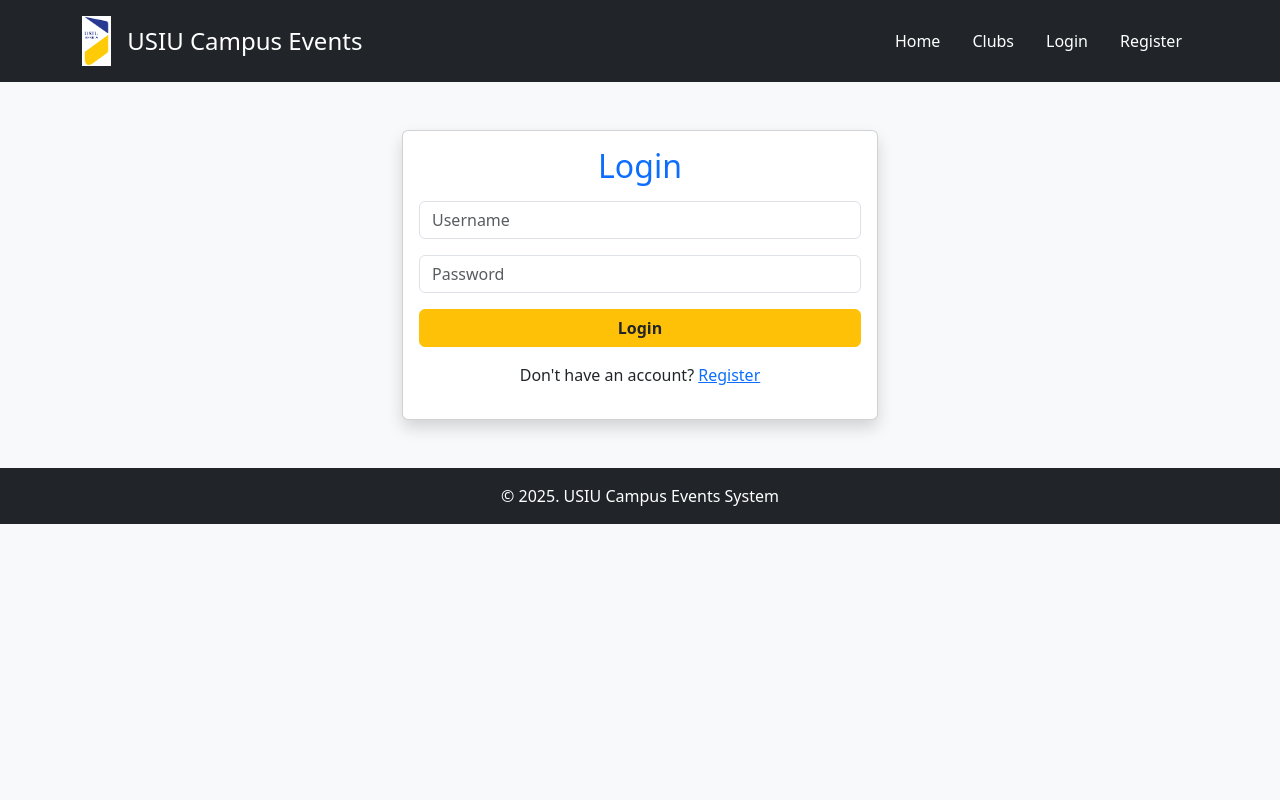
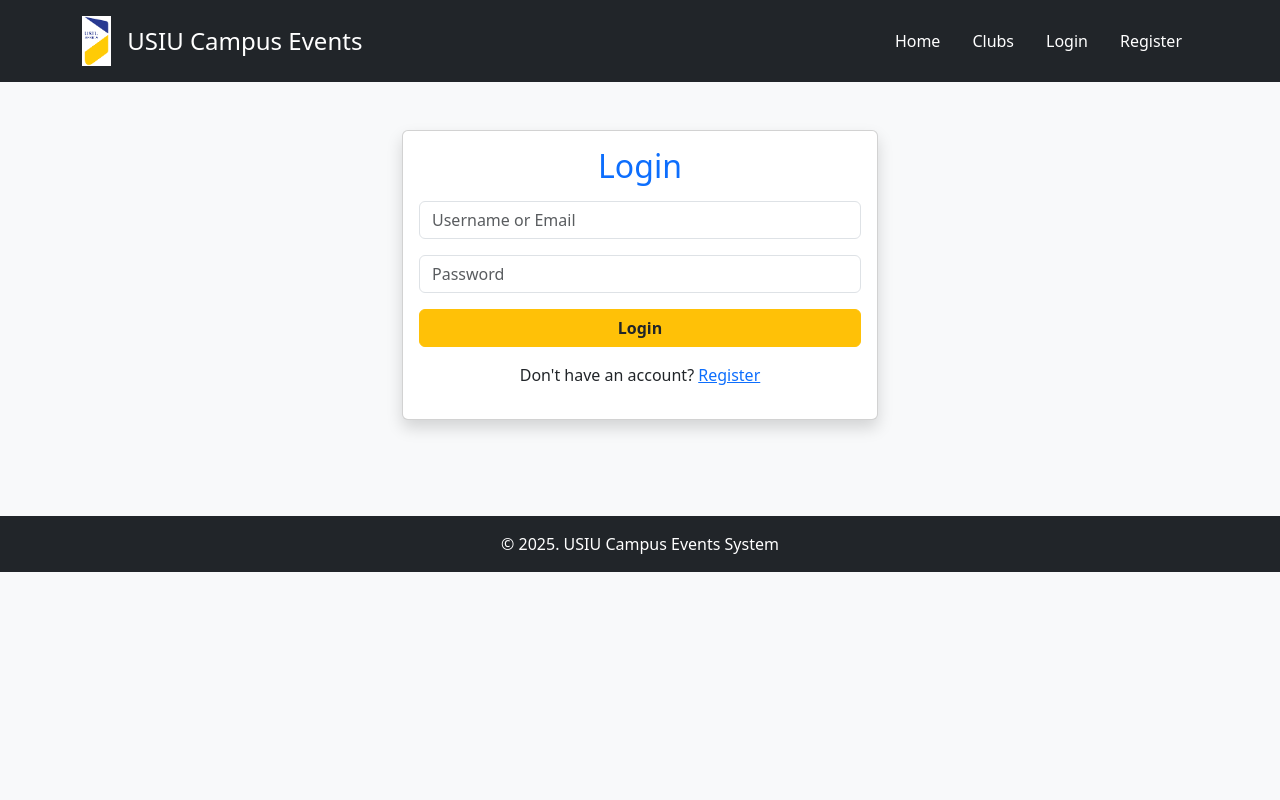
Before and after one commit to lizardcat/campus-events, a PHP site: page /login.php in a window 1280 px wide. Run offline with PHP 8.4, Linux system fonts and the light colour scheme.

Commit message:
Adding email validation & fixing default images

```diff
--- a/login.php
+++ b/login.php
@@ -7,13 +7,14 @@
 $success = '';
 
 if ($_SERVER['REQUEST_METHOD'] === 'POST') {
-    $username = $_POST['username'];
+    $identifier = $_POST['username']; // can be username or email
+    $email = $_POST['email'];
     $password = $_POST['password'];
 
-    $stmt = $conn->prepare("SELECT id, password FROM users WHERE username = ?");
-    $stmt->bind_param("s", $username);
+    $stmt = $conn->prepare("SELECT id, username, password FROM users WHERE username = ? OR email = ?");
+    $stmt->bind_param("ss", $identifier, $identifier);
     $stmt->execute();
-    $stmt->bind_result($id, $hashed);
+    $stmt->bind_result($id, $username, $hashed);
     if ($stmt->fetch() && password_verify($password, $hashed)) {
         $_SESSION['user_id'] = $id;
         $_SESSION['username'] = $username;
@@ -41,7 +42,7 @@
             <?php endif; ?>
             <form method="post">
                 <div class="mb-3">
-                    <input type="text" name="username" class="form-control" placeholder="Username" required>
+                    <input type="text" name="username" class="form-control" placeholder="Username or Email" required>
                 </div>
                 <div class="mb-3">
                     <input type="password" name="password" class="form-control" placeholder="Password" required>
--- a/styles/style.css
+++ b/styles/style.css
@@ -5,3 +5,14 @@
         object-fit: cover;
     }
 }
+
+html, body {
+        height: 100%;
+    }
+    body {
+        display: flex;
+        flex-direction: column;
+    }
+    .main-content {
+        flex: 1;
+    }
```
Also changed, not shown: clubs.php (+8 -3 lines), index.php (+6 -1 lines), register.php (+6 -2 lines).
